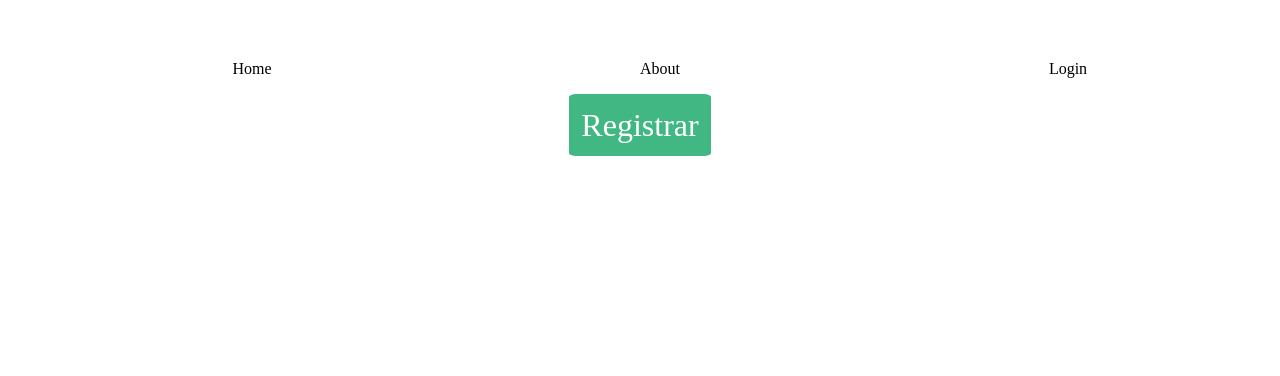
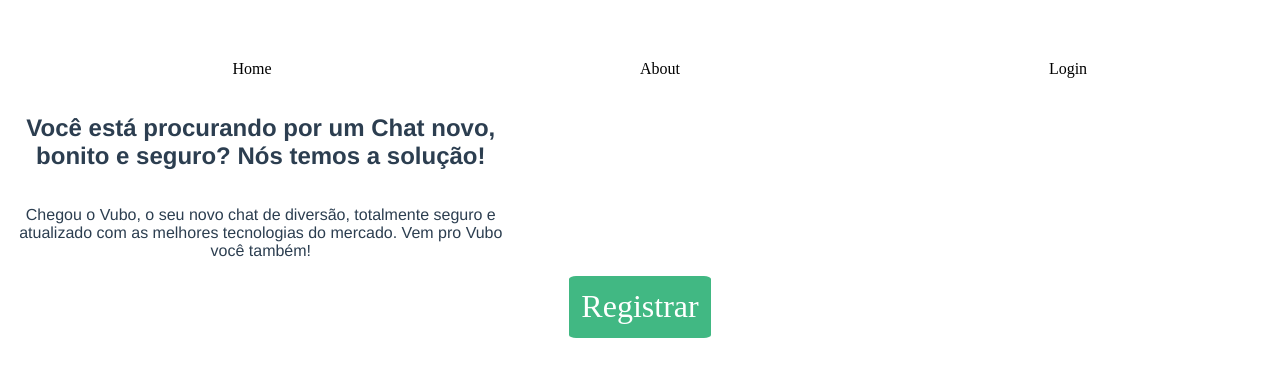
Before and after one commit to gabriellaurindo/bate-papo, a Vue app in the folder Vue/: page / in a window 1280 px wide. Shown: the top 376 px of the page. Built offline with nearby package versions, Linux system fonts and the light colour scheme.

Commit message:
Bem Vindo criado

```diff
--- a/Vue/src/App.vue
+++ b/Vue/src/App.vue
@@ -1,6 +1,7 @@
 <template>
   <div id="app">
     <Cabecalho/>
+    <BemVindo/>
     <BotaoRegistro/>
   </div>
 </template>
@@ -8,12 +9,14 @@
 <script>
 import BotaoRegistro from './components/BotaoRegistro'
 import Cabecalho from './components/Cabecalho'
+import BemVindo from './components/BemVindo'
 
 export default {
   name: 'App',
   components: {
     BotaoRegistro,
-    Cabecalho
+    Cabecalho,
+    BemVindo
   }
 }
 </script>
--- /dev/null
+++ b/Vue/src/components/BemVindo.vue
@@ -0,0 +1,34 @@
+<template>
+  <div class="block">
+    <div>
+      <h2>Você está procurando por um Chat novo, bonito e seguro? Nós temos a solução!</h2>
+    </div>
+    <div>
+      <p>Chegou o Vubo, o seu novo chat de diversão, totalmente seguro e atualizado com as melhores tecnologias do mercado. Vem pro Vubo você também!</p>
+    </div>
+  </div>
+</template>
+
+<script>
+export default {
+    name:'BemVindo',
+}
+//box-shadow: 60px -16px teal;
+</script>
+
+<!-- Add "scoped" attribute to limit CSS to this component only -->
+<style scoped>
+
+  @import url('https://fonts.googleapis.com/css2?family=Crimson+Text:ital@1&family=Open+Sans:wght@800&display=swap');
+
+  .block{
+    display: flex;
+    flex-direction:column;
+    list-style: none;
+    width: 40%;
+  }
+
+  .block div{
+     flex: 1;
+  }
+</style>
```
